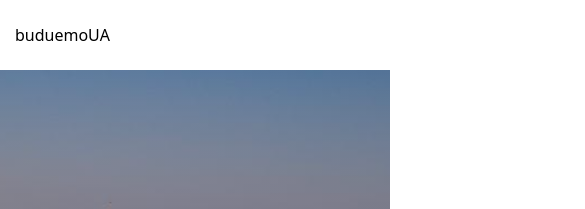
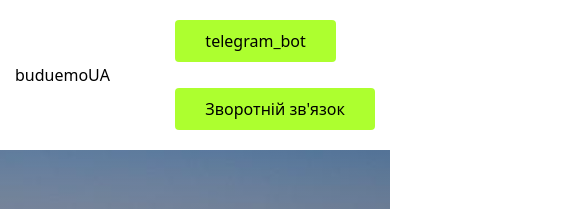
Before and after one commit to BoikoLarysa/buduemouabot, a plain HTML site: page index.html in a window 390 px wide. Shown: the top 209 px of the page, 585 px wide, since content can reach past the window. Drawn offline with nearby package versions, Linux system fonts and the light colour scheme.

Commit message:
mobile-first

```diff
--- a/index.html
+++ b/index.html
@@ -17,19 +17,17 @@
   <body>
     <header class="header-section">
       <div class="container header-container">
-        <!-- <img
-          class="header-section__logo"
-          src="./image/logo.jpg"
-          alt="логотип сайту"
-          width="100"
-          height="100"
-        /> -->
-
         <a href="https://t.me/BuduemoUA_bot" class="header-section__logo link" lang="en"
           >buduemoUA</a
         >
-        <a href="https://t.me/BuduemoUA_bot" class="button-bot link" lang="en">telegram_bot</a>
-        <a href="" class="header-section__feedback link">Зворотній зв'язок</a>
+        <ul class="header-section__contacts">
+          <li class="header-section__item list">
+            <a href="https://t.me/BuduemoUA_bot" class="button-bot link" lang="en">telegram_bot</a>
+          </li>
+          <li class="header-section__item list">
+            <a href="" class="header-section__feedback link">Зворотній зв'язок</a>
+          </li>
+        </ul>
       </div>
     </header>
 
--- a/styles.css
+++ b/styles.css
@@ -41,13 +41,26 @@ img {
 }
 
 .container {
-    width: 1200px;
-    margin-left: auto;
-    margin-right: auto;
-    padding-left: 15px;
-    padding-right: 15px;
+    padding: 0 15px;
+    margin: 0 auto;
+}
 
-    /* background-color: tomato; */
+@media screen and (min-width: 480px) {
+    .container {
+        width: 480px;
+    }
+}
+
+@media screen and (min-width: 768px) {
+    .container {
+        width: 768px;
+    }
+}
+
+@media screen and (min-width: 1200px) {
+    .container {
+        width: 1200px;
+    }
 }
 
 .section{
@@ -61,17 +74,25 @@ img {
     display: flex;
     justify-content: space-between;
     align-items: center;
-    height: 70px;
+
+    height: 150px;
 }
 
 .header-section__logo{
-    margin-right: 600px;
+    /* margin-right: 600px; */
     color: black;
 
 }
 
+@media screen and (min-width: 1200px) {
+    .header-section__logo {
+        margin-right: 600px;
+    }
+}
+
 .button-bot,
 .header-section__feedback{
+    width: 200px;
     padding: 10px 30px;
     margin: auto 0px;
     border-radius: 4px;
@@ -80,7 +101,21 @@ img {
     color: black;
 }
 
+/* @media screen and (max-width: 480px) {
+    header-section__contacts {
+        display: inline-block;
+    }
+} */
 
+.header-section__contacts{
+    display: inline-block;
+    justify-content: center;
+    align-items: center;
+}
+
+.header-section__item:not(:last-child){
+    margin-bottom: 50px;
+}
 
 /* Банер */
 
```
